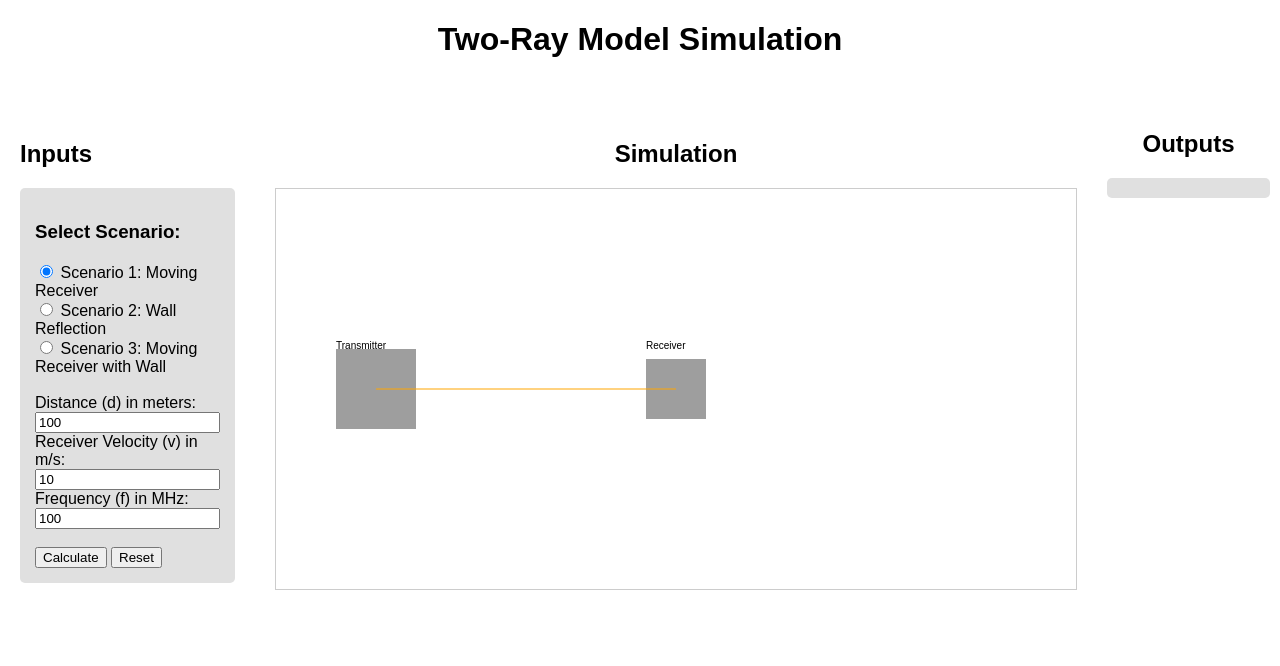
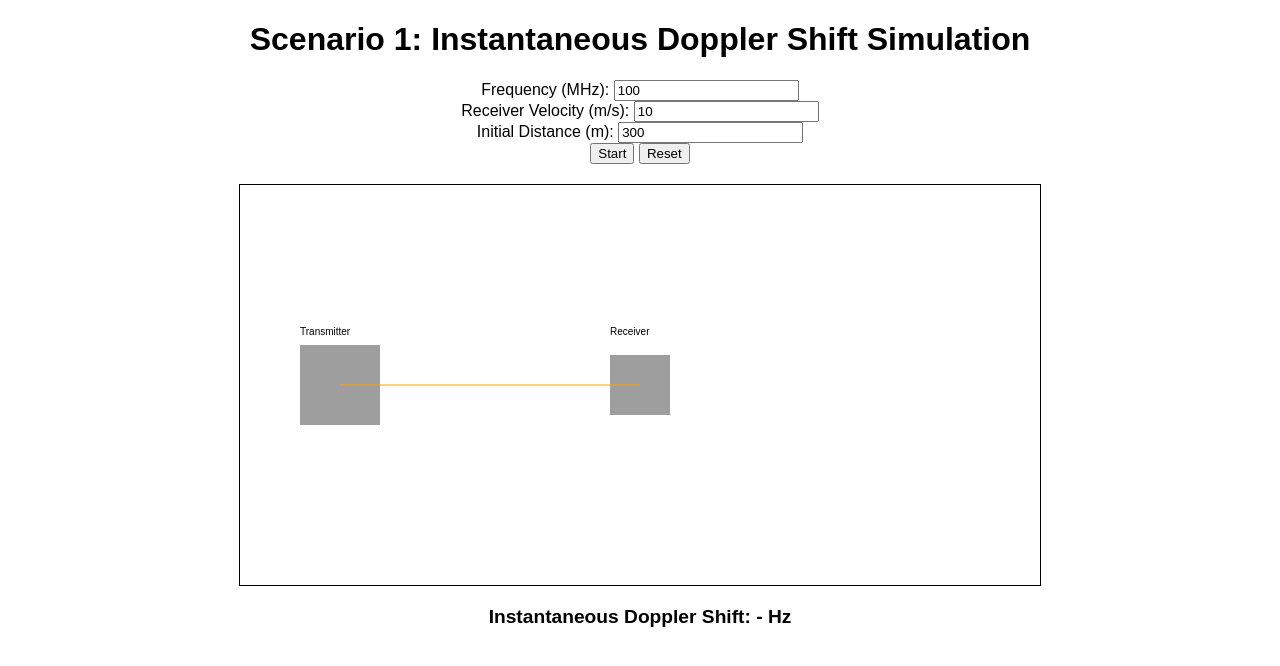
Before and after one commit to rishiveer773/Virtual-Labs, a Flask app: template templates/test_Two_ray.html in a window 1280 px wide. Shown: the top 666 px of the page. Run offline with Flask 3, Linux system fonts and the light colour scheme; the template is opened without the code that fills it, so the values that code supplies are empty.

Commit message:
Test changes made

```diff
--- a/templates/test_Two_ray.html
+++ b/templates/test_Two_ray.html
@@ -3,138 +3,38 @@
 <head>
     <meta charset="UTF-8">
     <meta name="viewport" content="width=device-width, initial-scale=1.0">
-    <title>Two-Ray Model Simulation</title>
+    <title>Dynamic Doppler Shift Simulation</title>
     <style>
         body {
             font-family: Arial, sans-serif;
-            margin: 0;
-            padding: 0;
-            display: flex;
-            flex-direction: column;
-        }
-
-        .header {
-            text-align: center;
-            margin-bottom: 20px;
-        }
-
-        .container {
-            display: flex;
-        }
-
-        .input-section {
-            flex: 1;
-            padding: 20px;
-            box-sizing: border-box;
-        }
-
-        .simulation-section {
-            flex: 3;
-            padding: 20px;
-            box-sizing: border-box;
             text-align: center;
         }
-
-        .output-section {
-            flex: 1;
-            padding: 10px;
-            box-sizing: border-box;
-            text-align: center;
+        #simulationCanvas {
+            border: 1px solid #000;
+            margin: 20px auto;
+            display: block;
         }
-
-        canvas {
-            border: 1px solid #ccc;
-            display: block;
-            margin: 0 auto;
-            background-color: #fff;
-        }
-
-        .controls {
-            background-color: #e0e0e0;
-            padding: 15px;
-            border-radius: 5px;
-        }
-
-        .results {
-            background-color: #e0e0e0;
-            padding: 10px;
-            border-radius: 5px;
-            overflow-y: auto;
-            max-height: 250px;
-        }
-
-        .transmitter-image, .receiver-image {
-            max-width: 100px;
-            max-height: 100px;
-        }
-
-        .receiver {
-            transition: transform 0.2s ease-in-out;
+        #results {
+            margin-top: 20px;
+            font-size: 1.2em;
+            font-weight: bold;
         }
     </style>
 </head>
 <body>
-    <div class="header">
-        <h1>Two-Ray Model Simulation</h1>
+    <h1>Scenario 1: Instantaneous Doppler Shift Simulation</h1>
+    <div>
+        <label for="frequency">Frequency (MHz):</label>
+        <input id="frequency" type="number" value="100"><br>
+        <label for="velocity">Receiver Velocity (m/s):</label>
+        <input id="velocity" type="number" value="10"><br>
+        <label for="initialDistance">Initial Distance (m):</label>
+        <input id="initialDistance" type="number" value="300"><br>
+        <button onclick="startScenario1()">Start</button>
+        <button onclick="resetScenario1()">Reset</button>
     </div>
-
-    <div class="container">
-        <div class="input-section">
-            <h2>Inputs</h2>
-            <div class="controls">
-                <h3>Select Scenario:</h3>
-                <input type="radio" id="scenario1" name="scenario" value="1" checked>
-                <label for="scenario1">Scenario 1: Moving Receiver</label><br>
-                <input type="radio" id="scenario2" name="scenario" value="2">
-                <label for="scenario2">Scenario 2: Wall Reflection</label><br>
-                <input type="radio" id="scenario3" name="scenario" value="3">
-                <label for="scenario3">Scenario 3: Moving Receiver with Wall</label><br><br>
-
-                <div id="scenario1-inputs">
-                    <label for="distance">Distance (d) in meters:</label>
-                    <input type="number" id="distance" value="100" step="1" min="1" required><br>
-
-                    <label for="velocity">Receiver Velocity (v) in m/s:</label>
-                    <input type="number" id="velocity" value="10" step="1" required><br>
-                </div>
-
-                <div id="scenario2-inputs" style="display: none;">
-                    <label for="antennaDistance">Antenna Distance (r) in meters:</label>
-                    <input type="number" id="antennaDistance" value="200" step="1" min="1" required><br>
-
-                    <label for="wallDistance">Wall Distance (d) in meters:</label>
-                    <input type="number" id="wallDistance" value="150" step="1" min="1" required><br>
-                </div>
-
-                <div id="scenario3-inputs" style="display: none;">
-                    <label for="distance3">Distance (d) in meters:</label>
-                    <input type="number" id="distance3" value="100" step="1" min="1" required><br>
-
-                    <label for="velocity3">Receiver Velocity (v) in m/s:</label>
-                    <input type="number" id="velocity3" value="10" step="1" required><br>
-
-                    <label for="wallDistance3">Wall Distance (d) in meters:</label>
-                    <input type="number" id="wallDistance3" value="150" step="1" min="1" required><br>
-                </div>
-
-                <label for="frequency">Frequency (f) in MHz:</label>
-                <input type="number" id="frequency" value="100" step="1" min="1" required><br><br>
-
-                <button onclick="calculateResults()">Calculate</button>
-                <button onclick="resetSimulation()">Reset</button>
-            </div>
-        </div>
-
-        <div class="simulation-section">
-            <h2>Simulation</h2>
-            <canvas id="simulationCanvas" width="800" height="400"></canvas>
-        </div>
-
-        <div class="output-section">
-            <h2>Outputs</h2>
-            <div class="results" id="results"></div>
-        </div>
-    </div>
+    <canvas id="simulationCanvas" width="800" height="400"></canvas>
+    <div id="results">Instantaneous Doppler Shift: - Hz</div>
 
     <script>
         const canvas = document.getElementById('simulationCanvas');
@@ -142,8 +42,10 @@
         const resultsDiv = document.getElementById('results');
 
         const transmitter = { x: 100, y: 200, img: new Image() };
-        const receiver = { x: 400, y: 200, velocity: 0, img: new Image() };
-        const wall = { x: 600, y: 100, width: 20, height: 200 };
+        const receiver = { x: 400, y: 200, velocity: 0, img: new Image(), direction: 1, initialDistance: 300 };
+
+        let animationFrame;
+        let frequency = 100e6; // Default frequency in Hz (100 MHz)
 
         transmitter.img.onload = () => {
             if (transmitter.img.complete && receiver.img.complete) {
@@ -160,61 +62,58 @@
         transmitter.img.src = './static/images/antenna-svgrepo-com.svg';
         receiver.img.src = './static/images/car.svg';
 
-        document.querySelectorAll('input[name="scenario"]').forEach((radio) => {
-            radio.addEventListener('change', () => {
-                const selectedScenario = parseInt(radio.value);
-                document.getElementById('scenario1-inputs').style.display = selectedScenario === 1 ? 'block' : 'none';
-                document.getElementById('scenario2-inputs').style.display = selectedScenario === 2 ? 'block' : 'none';
-                document.getElementById('scenario3-inputs').style.display = selectedScenario === 3 ? 'block' : 'none';
-                resetSimulation();
-            });
-        });
+        function calculateInstantaneousDopplerShift() {
+            const c = 3e8; // Speed of light (m/s)
+            const dx = receiver.x - transmitter.x; // Horizontal distance
+            const dy = receiver.y - transmitter.y; // Vertical distance (remains constant in this case)
+            const instantaneousDistance = Math.sqrt(dx ** 2 + dy ** 2); // Pythagoras theorem
+            const relativeVelocity = receiver.velocity * receiver.direction; // Velocity component along the direction of movement
+            const instantaneousDopplerShift = -(frequency * relativeVelocity) / instantaneousDistance;
+            return instantaneousDopplerShift;
+        }
 
-        function calculateResults() {
-            const frequency = parseFloat(document.getElementById('frequency').value) * 1e6;
-            let output = '';
+        function startScenario1() {
+            frequency = parseFloat(document.getElementById('frequency').value) * 1e6; // Frequency in Hz
+            receiver.velocity = parseFloat(document.getElementById('velocity').value); // Receiver velocity
+            receiver.initialDistance = parseFloat(document.getElementById('initialDistance').value); // Initial distance
+            receiver.x = transmitter.x + receiver.initialDistance; // Set receiver's starting position based on initial distance
+            receiver.direction = 1; // Start moving to the right
+            animateScenario1();
+        }
 
-            if (document.getElementById('scenario1').checked) {
-                const distance = parseFloat(document.getElementById('distance').value);
-                const velocity = parseFloat(document.getElementById('velocity').value);
-                const dopplerShift = -(frequency * velocity) / 3e8; // Doppler shift formula
-                const coherenceTime = 1 / Math.abs(dopplerShift);
+        function animateScenario1() {
+            const margin = 50; // Margin from the canvas edges
 
-                output = `Doppler Shift: ${dopplerShift.toFixed(2)} Hz<br>Coherence Time: ${coherenceTime.toFixed(2)} s`;
+            // Update receiver position
+            receiver.x += receiver.velocity * receiver.direction * 0.1; // Velocity scaled for animation
 
-            } else if (document.getElementById('scenario2').checked) {
-                const antennaDistance = parseFloat(document.getElementById('antennaDistance').value);
-                const wallDistance = parseFloat(document.getElementById('wallDistance').value);
-
-                const delaySpread = Math.abs((2 * wallDistance - antennaDistance) / 3e8);
-                const coherenceBandwidth = 1 / (2 * delaySpread);
-
-                output = `Delay Spread: ${delaySpread.toExponential(2)} s<br>Coherence Bandwidth: ${coherenceBandwidth.toFixed(2)} Hz`;
-
-            } else if (document.getElementById('scenario3').checked) {
-                const distance3 = parseFloat(document.getElementById('distance3').value);
-                const velocity3 = parseFloat(document.getElementById('velocity3').value);
-                const wallDistance3 = parseFloat(document.getElementById('wallDistance3').value);
-
-                const dopplerShift = -(frequency * velocity3) / 3e8; // Doppler shift formula
-                const coherenceTime = 1 / Math.abs(dopplerShift);
-
-                const delaySpread = Math.abs((2 * wallDistance3 - distance3) / 3e8);
-                const coherenceBandwidth = 1 / (2 * delaySpread);
-
-                output = `Doppler Shift: ${dopplerShift.toFixed(2)} Hz<br>Coherence Time: ${coherenceTime.toFixed(2)} s<br>
-                          Delay Spread: ${delaySpread.toExponential(2)} s<br>Coherence Bandwidth: ${coherenceBandwidth.toFixed(2)} Hz`;
+            // Reverse direction if the receiver hits canvas edges
+            if (receiver.x < margin) {
+                receiver.x = margin;
+                receiver.direction *= -1;
+            }
+            if (receiver.x > canvas.width - margin) {
+                receiver.x = canvas.width - margin;
+                receiver.direction *= -1;
             }
 
-            resultsDiv.innerHTML = output;
+            // Calculate instantaneous Doppler shift
+            const dopplerShift = calculateInstantaneousDopplerShift();
+            resultsDiv.innerHTML = `Instantaneous Doppler Shift: ${dopplerShift.toFixed(2)} Hz`;
+
+            // Draw updated frame
+            draw();
+
+            // Request next animation frame
+            animationFrame = requestAnimationFrame(animateScenario1);
         }
 
-        function resetSimulation() {
-            resultsDiv.innerHTML = '';
-            receiver.x = 400;
-            receiver.y = 200;
-            receiver.velocity = 0;
-            draw();
+        function resetScenario1() {
+            cancelAnimationFrame(animationFrame); // Stop animation
+            receiver.x = transmitter.x + receiver.initialDistance; // Reset position
+            receiver.velocity = 0; // Reset velocity
+            resultsDiv.innerHTML = 'Instantaneous Doppler Shift: - Hz'; // Clear results
+            draw(); // Redraw static frame
         }
 
         function draw() {
@@ -222,28 +121,13 @@
 
             // Draw transmitter
             ctx.drawImage(transmitter.img, transmitter.x - 40, transmitter.y - 40, 80, 80);
-            ctx.fillText("Transmitter", transmitter.x - 40, transmitter.y - 40);
+            ctx.fillText("Transmitter", transmitter.x - 40, transmitter.y - 50);
 
             // Draw receiver
             ctx.drawImage(receiver.img, receiver.x - 30, receiver.y - 30, 60, 60);
-            ctx.fillText("Receiver", receiver.x - 30, receiver.y - 40);
+            ctx.fillText("Receiver", receiver.x - 30, receiver.y - 50);
 
-            // Draw wall for Scenario 2 and 3
-            if (document.getElementById('scenario2').checked || document.getElementById('scenario3').checked) {
-                ctx.fillStyle = 'gray';
-                ctx.fillRect(wall.x, wall.y, wall.width, wall.height);
-                ctx.fillText("Wall", wall.x - 10, wall.y - 10);
-
-                // Draw reflected signal
-                ctx.strokeStyle = 'red';
-                ctx.beginPath();
-                ctx.moveTo(transmitter.x, transmitter.y);
-                ctx.lineTo(wall.x, wall.y + wall.height / 2);
-                ctx.lineTo(receiver.x, receiver.y);
-                ctx.stroke();
-            }
-
-            // Draw direct signal
+            // Draw signal line
             ctx.strokeStyle = 'orange';
             ctx.beginPath();
             ctx.moveTo(transmitter.x, transmitter.y);
```
Also changed, not shown: templates/test.html (+15 -7 lines).
